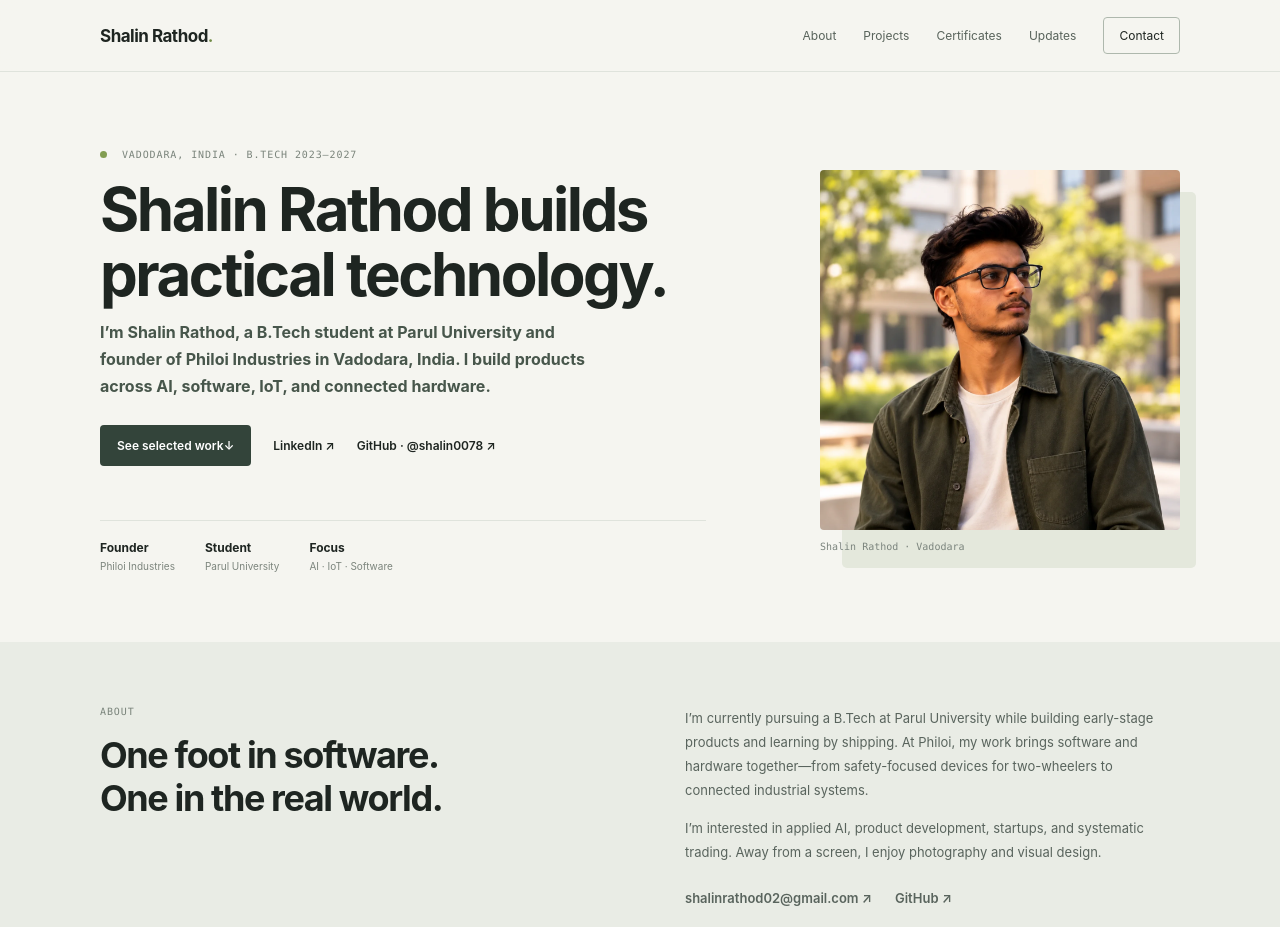
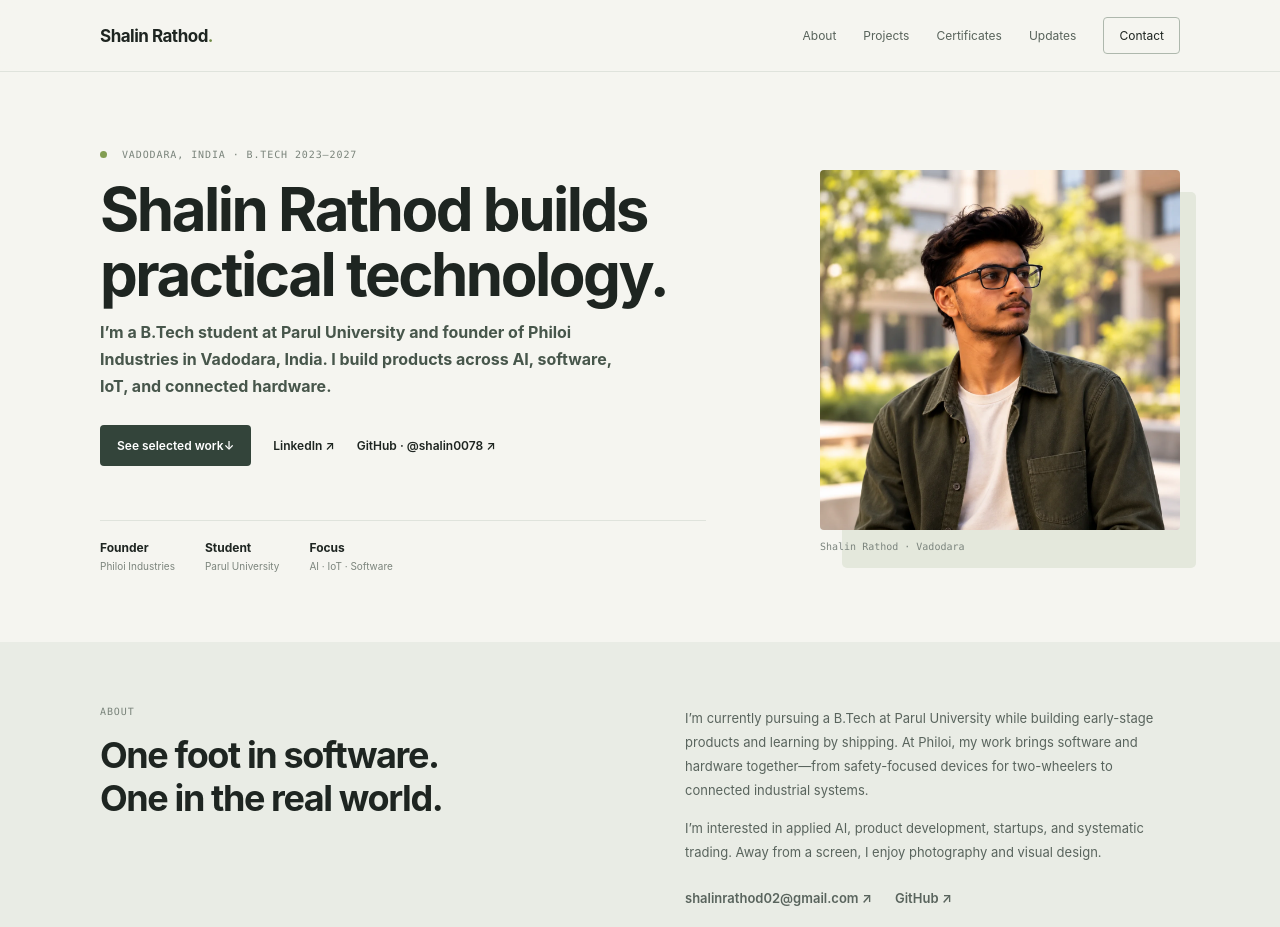
Before and after one commit to shalin0078/shalin-portfolio, a plain HTML site: page index.html in a window 1280 px wide. Shown: the top 927 px of the page. Drawn offline with Linux system fonts and the light colour scheme.

Commit message:
Remove repeated name from hero intro

```diff
--- a/index.html
+++ b/index.html
@@ -74,7 +74,7 @@
         <div class="hero-copy">
           <p class="eyebrow"><span class="location-dot"></span> VADODARA, INDIA · B.TECH 2023—2027</p>
           <h1>Shalin Rathod builds practical technology.</h1>
-          <p class="hero-intro">I’m Shalin Rathod, a B.Tech student at Parul University and founder of Philoi Industries in Vadodara, India. I build products across AI, software, IoT, and connected hardware.</p>
+          <p class="hero-intro">I’m a B.Tech student at Parul University and founder of Philoi Industries in Vadodara, India. I build products across AI, software, IoT, and connected hardware.</p>
           <div class="hero-actions"><a class="button button-dark" href="#work">See selected work <span>↓</span></a><a class="text-link" href="https://www.linkedin.com/in/shalin-rathod-301400305/" target="_blank" rel="noreferrer">LinkedIn ↗</a><a class="text-link" href="https://github.com/shalin0078" target="_blank" rel="noreferrer">GitHub · @shalin0078 ↗</a></div>
           <div class="hero-facts"><div><strong>Founder</strong><span>Philoi Industries</span></div><div><strong>Student</strong><span>Parul University</span></div><div><strong>Focus</strong><span>AI · IoT · Software</span></div></div>
         </div>
```
